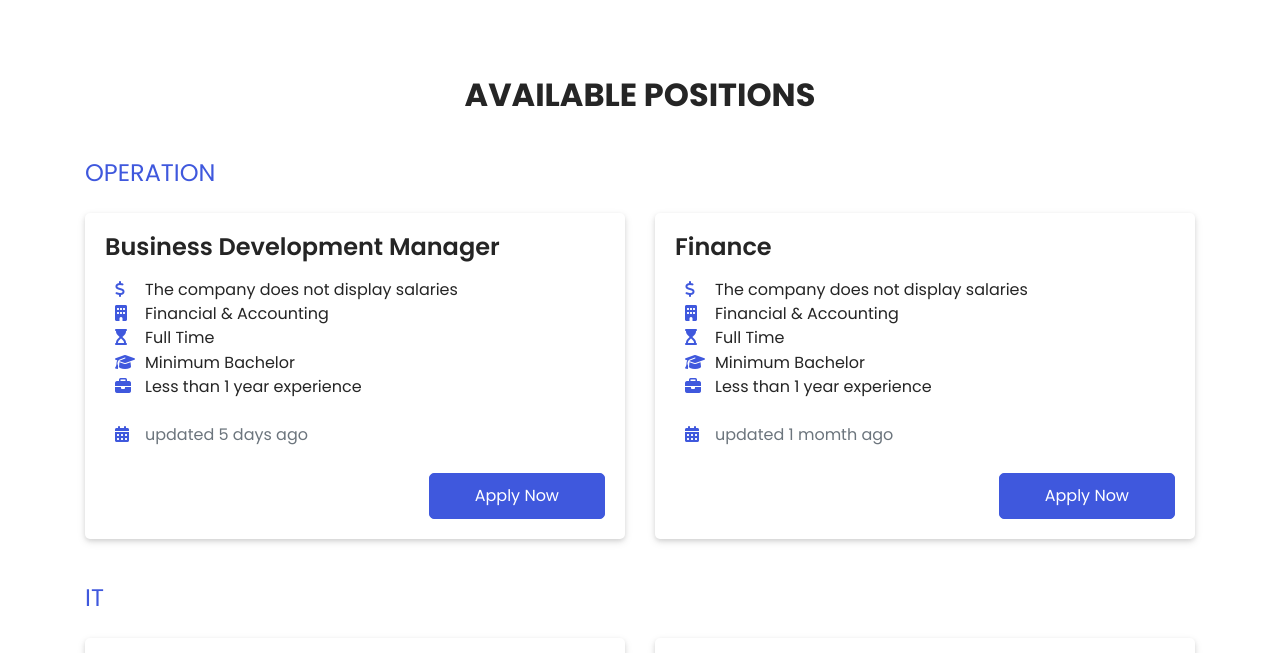
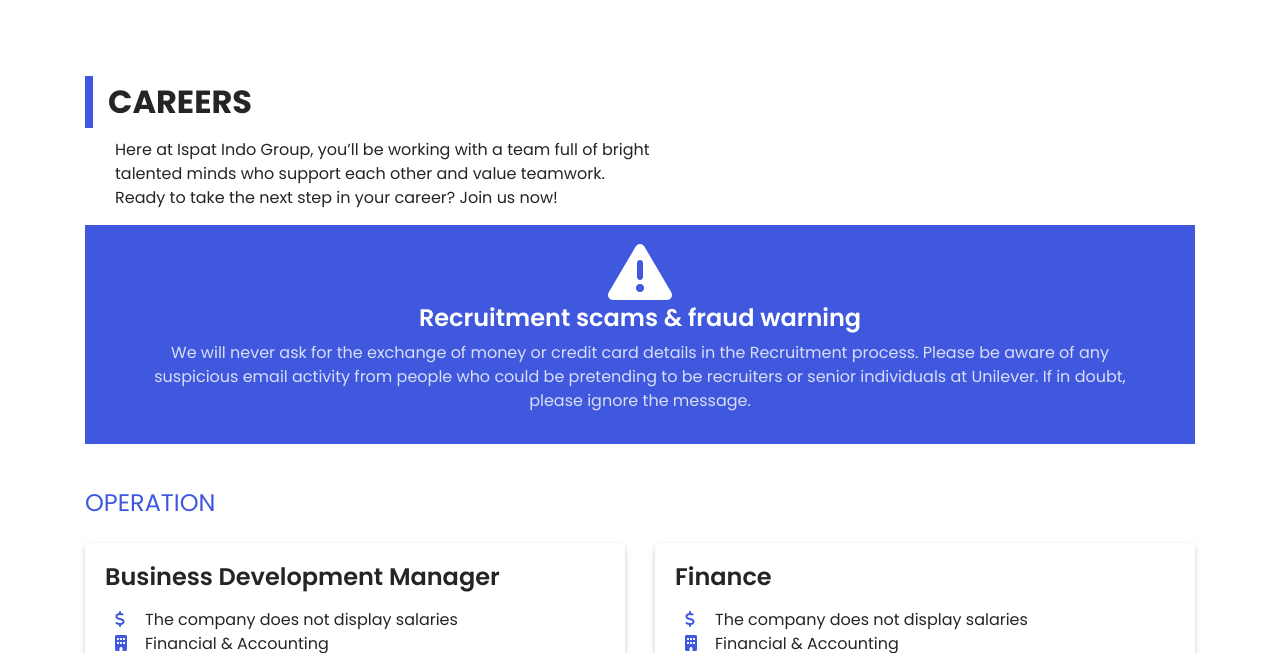
Before and after one commit to daffafigiarsa/ispat_indo_web_revisi, a plain HTML site: page careers.html in a window 1280 px wide. Shown: the part 74-727 px from the top of the page. Drawn offline with nearby package versions, Linux system fonts and the light colour scheme; files whose address does not match are found by name.

Commit message:
meperbarui tampilan contact us dan careers di index.html

```diff
--- a/careers.html
+++ b/careers.html
@@ -147,11 +147,24 @@
   <!-- job section -->
   <section class="job_section layout_padding">
     <div class="container">
-      <div class="heading_container heading_center">
-        <h2>
-          AVAILABLE POSITIONS
-        </h2>
+      <div class="heading_container col-md-12">
+        <div class="col row sub-heading">
+          <h2 class="text-left">
+            <!-- AVAILABLE POSITIONS -->
+            careers
+          </h2>
+        </div>
+        <p class="col-md-7">
+          Here at Ispat Indo Group, you’ll be working with a team full of bright talented minds who support each other and value teamwork. <br>Ready to take the next step in your career? Join us now!
+        </p>
       </div>
+
+      <div class="col text-center" style="background-color: #3F58DD; padding: 15px 45px;">
+        <i class="fa-solid fa-triangle-exclamation" style="color: #fff; font-size: 4rem;"></i>
+        <h4 class="text-center" style="color: #fff; font-weight: 510;">Recruitment scams & fraud warning</h4>
+        <p class="text-center" style="color: #fff; opacity: 0.8;">We will never ask for the exchange of money or credit card details in the Recruitment process. Please be aware of any suspicious email activity from people who could be pretending to be recruiters or senior individuals at Unilever. If in doubt, please ignore the message.</p>
+      </div>
+
       <div class="job_container">
         <h4 class="job_heading">
           Operation
```
